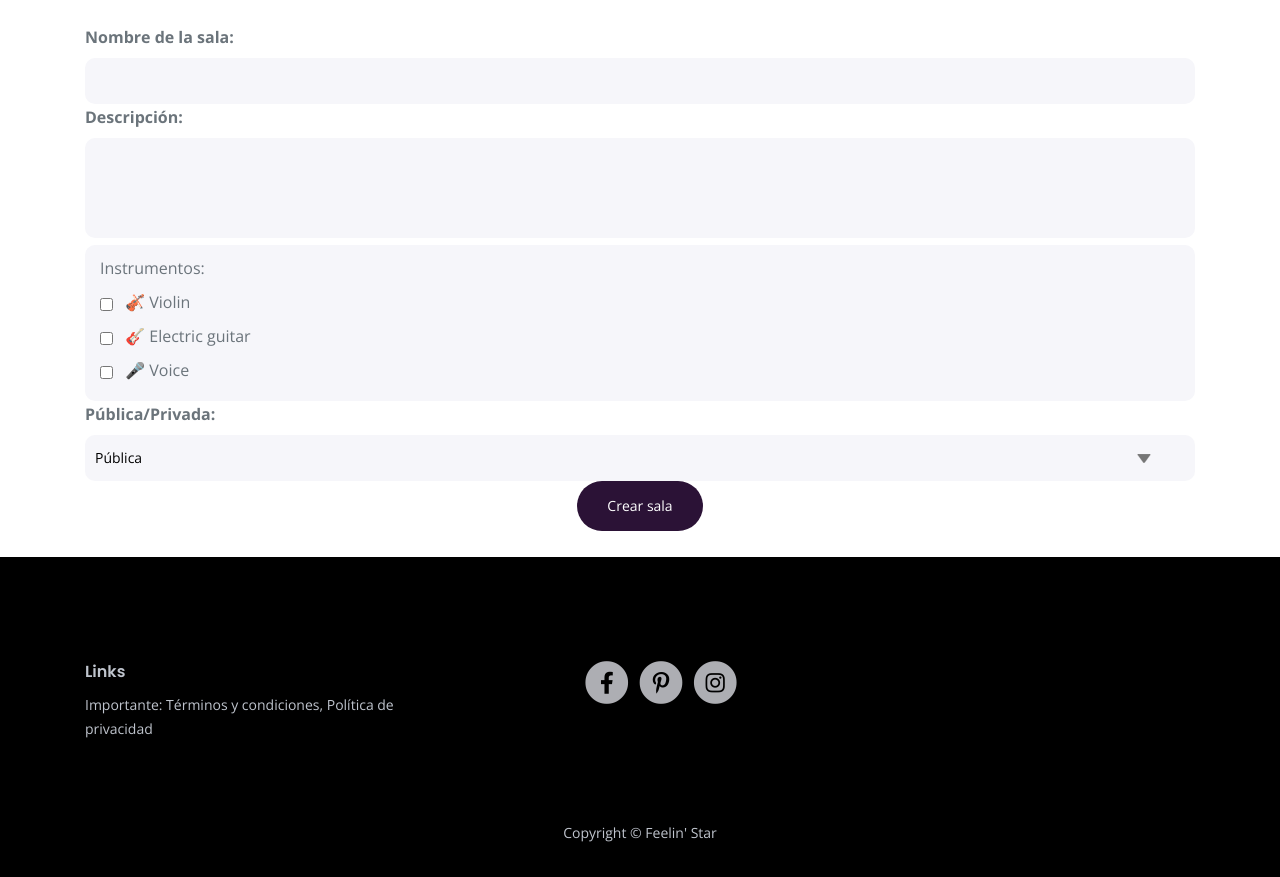
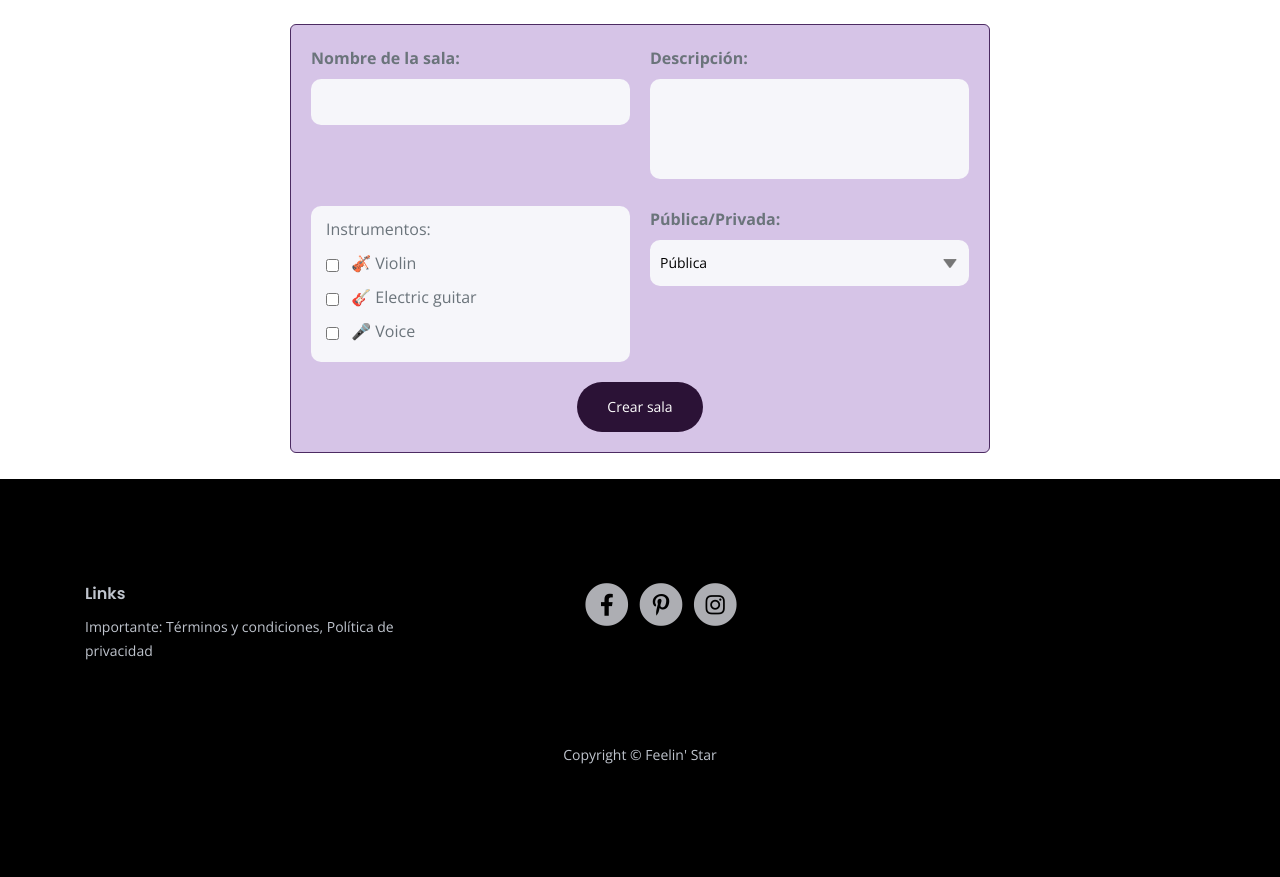
Before and after one commit to NatLia143/feelin_star, a Django app: page /rooms/crear/ in a window 1280 px wide. Shown: the part 260-1137 px from the top of the page. After the commit the page ends 1024 px from the top, so only its background shows below. Run offline with Django 5.2, Linux system fonts and the light colour scheme; a user stored in the database is signed in; data comes from the database, SQL or seed files in the repository; both versions use the stored data as it was after the commit; some libraries are stand-ins or nearby versions.

Commit message:
Frontend del formulario de salas funcional

```diff
--- a/rooms/templates/rooms/create_room.html
+++ b/rooms/templates/rooms/create_room.html
@@ -49,9 +49,10 @@
         <div class="full">
             <button type="submit" class="btn-submit">Crear sala</button>
         </div>
+
     </form>
 </div>
 
- <br>
+<br>
 
 {% endblock %}
--- a/static/css/styles.css
+++ b/static/css/styles.css
@@ -940,7 +940,6 @@
 }
 
 /*Instruments*/
-<<<<<<< HEAD
 
 .checkbox-wrapper-46 input[type="checkbox"] {
   display: none;
@@ -1019,17 +1018,16 @@
     transform: scale(0.9);
   }
 }
-=======
->>>>>>> 23a17cf40b251bcdd04435344e19bc73b263912b
+
 
 .checkbox-wrapper-46 input[type="checkbox"] {
   display: none;
   visibility: hidden;
 }
 
-<<<<<<< HEAD
+
 /*Rooms*/
-=======
+
 .checkbox-wrapper-46 .cbx {
   margin: auto;
   -webkit-user-select: none;
@@ -1102,7 +1100,6 @@
     transform: scale(0.9);
   }
 }
->>>>>>> 23a17cf40b251bcdd04435344e19bc73b263912b
 
 .form-container {
   background: #d6c4e7;
```
Also changed, not shown: db.sqlite3.
